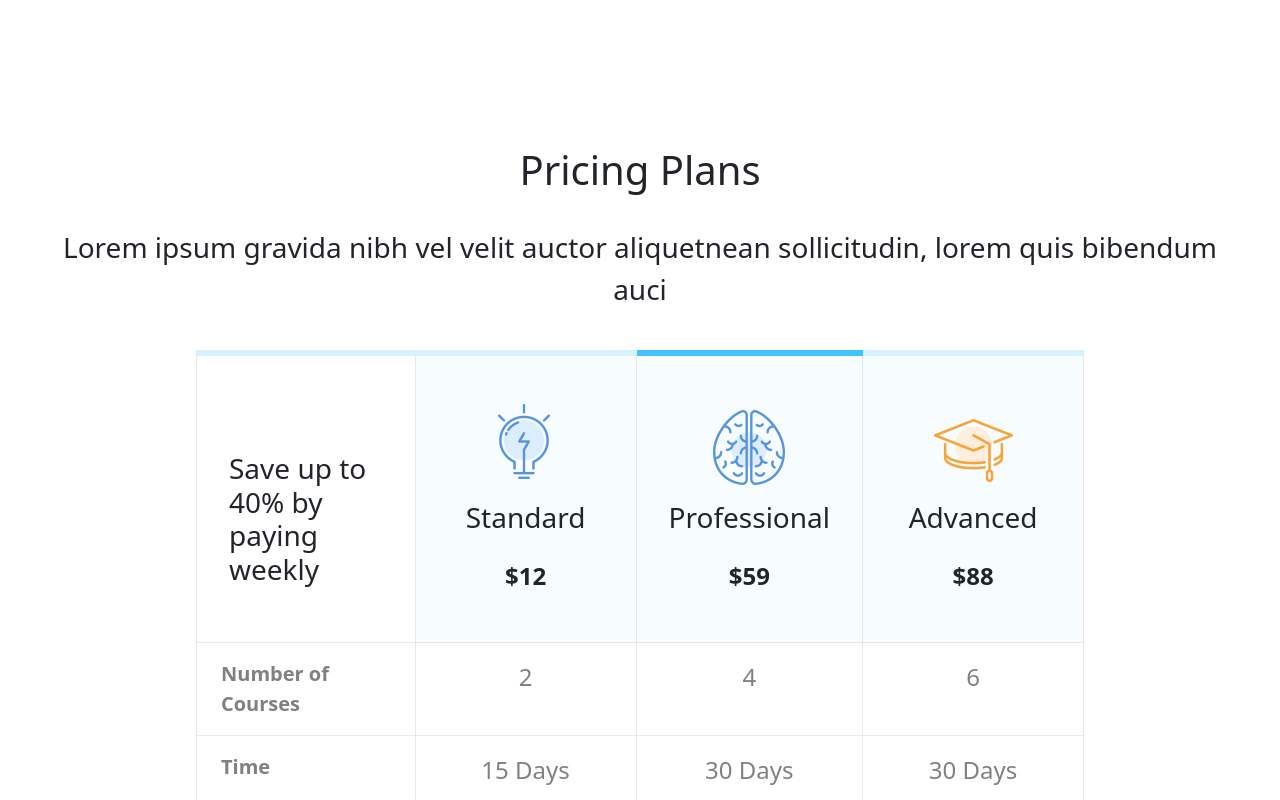
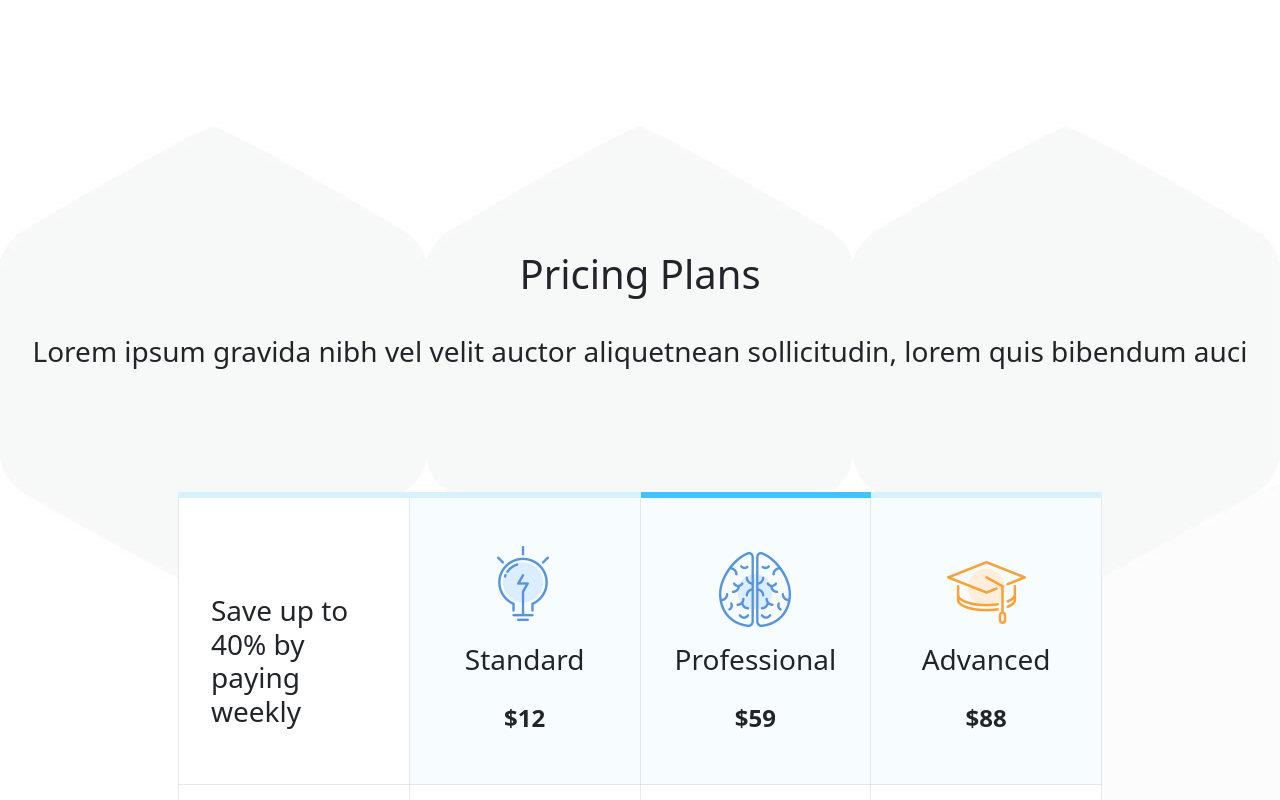
Before and after one commit to totarochristian/proj-html-vuejs, a Vue app: page / in a window 1280 px wide. Shown: the part 6600-7400 px from the top of the page. Built offline with nearby package versions, Linux system fonts and the light colour scheme.

Commit message:
Add background image to the pricing plans component and update the pricing table bg color

```diff
--- a/src/components/Main/PricingPlans/PricingPlansComponent.vue
+++ b/src/components/Main/PricingPlans/PricingPlansComponent.vue
@@ -18,5 +18,10 @@
 </script>
 
 <style lang="scss" scoped>
-
+  #pricingPlans{
+    background-image: url('/img/background-pattern.jpg');
+    background-position: middle center;
+    padding-top: 8rem!important;
+    margin: 4rem 0 10rem 0!important;
+  }
 </style>
--- a/src/components/Main/PricingPlans/PricingTableComponent.vue
+++ b/src/components/Main/PricingPlans/PricingTableComponent.vue
@@ -60,6 +60,9 @@
 <style lang="scss" scoped>
   @use '../../../assets/styles/partial/variables' as *;
   #pricingTable{
+    margin-top: 5rem;
+    table{
+      background-color: white;
       td,th{
         border: 1px solid rgba(211, 211, 211, 0.501);
       }
@@ -83,4 +86,5 @@
         }
       }
     }
+  }
 </style>
```
Lines whose indentation alone changed are shown as unchanged.
